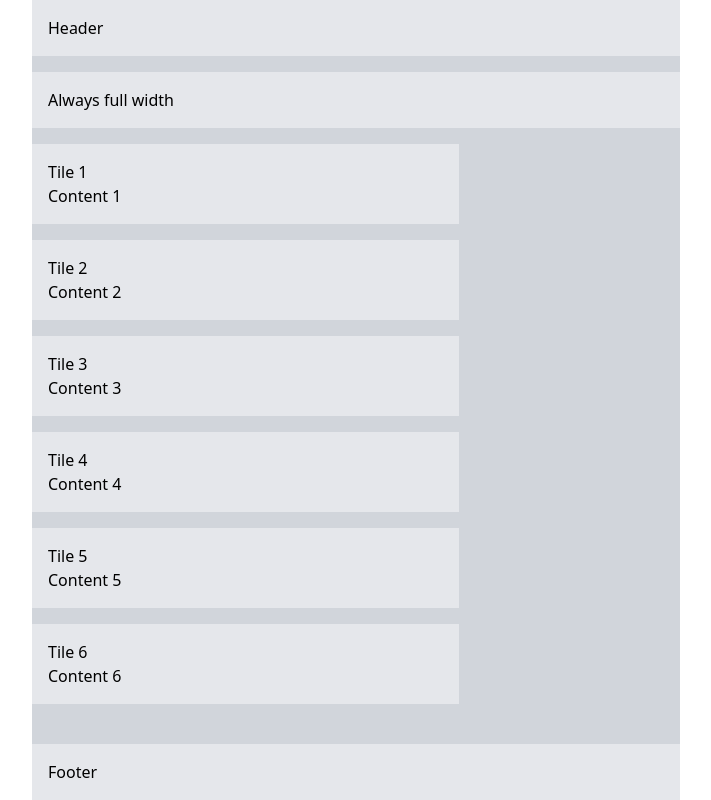
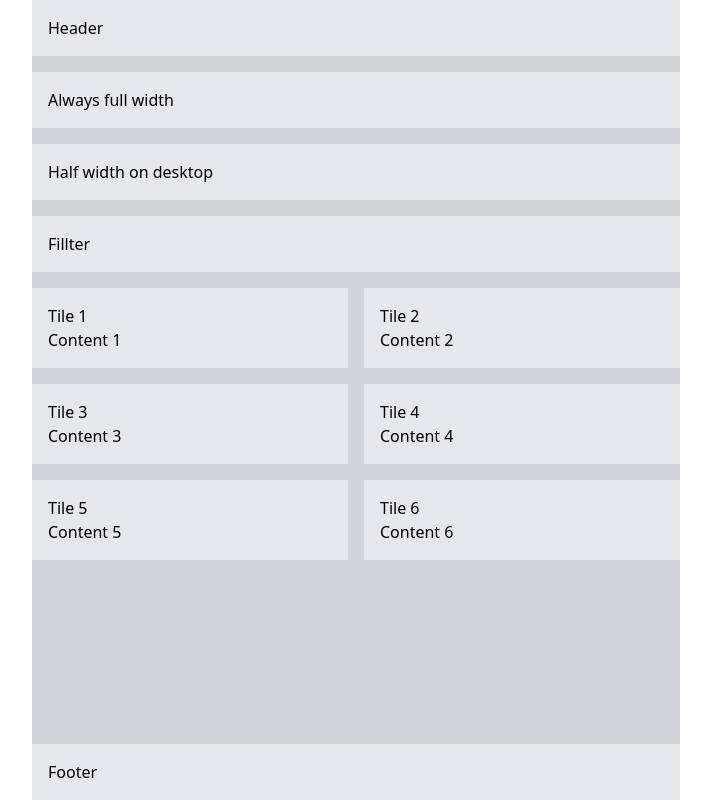
Before and after one commit to p-runge/react-grid-system, a React (Vite) app: page / in a window 1280 px wide. Shown: the whole page, without its empty margins (284-995 px from the left). Built offline with nearby package versions, Linux system fonts and the light colour scheme.

Commit message:
add more test children

```diff
--- a/src/components/section-a.tsx
+++ b/src/components/section-a.tsx
@@ -24,23 +24,23 @@ export default function SectionA() {
       >
         Always full width
       </div>
-      {/* <div
+      <div
         className={cn(
           "bg-gray-200 p-4",
-          columns === 12 && "col-span-4 md:col-span-4 lg:col-span-6",
-          columns === 8 && "col-span-4 md:col-span-4",
-          columns === 4 && "col-span-4"
+          columns === 12 && "col-span-3 md:col-span-6 lg:col-span-6",
+          columns === 10 && "col-span-3 md:col-span-6 lg:col-span-10"
         )}
       >
         Half width on desktop
-      </div> */}
+      </div>
+      <div className="col-span-full bg-gray-200 p-4">Fillter</div>
       {tiles.map((tile, index) => (
         <div
           key={index}
           className={cn(
             "bg-gray-200 p-4",
-            columns === 12 && "col-span-4",
-            columns === 10 && "col-span-6"
+            columns === 12 && "col-span-3 lg:span-6",
+            columns === 10 && "col-span-3 lg:span-5"
           )}
         >
           <h2>{tile.title}</h2>
```
